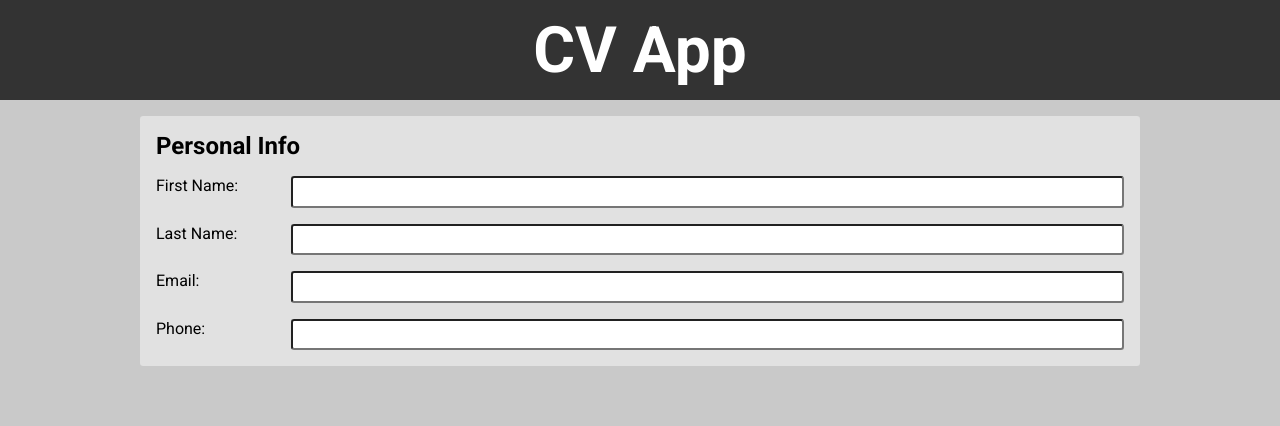
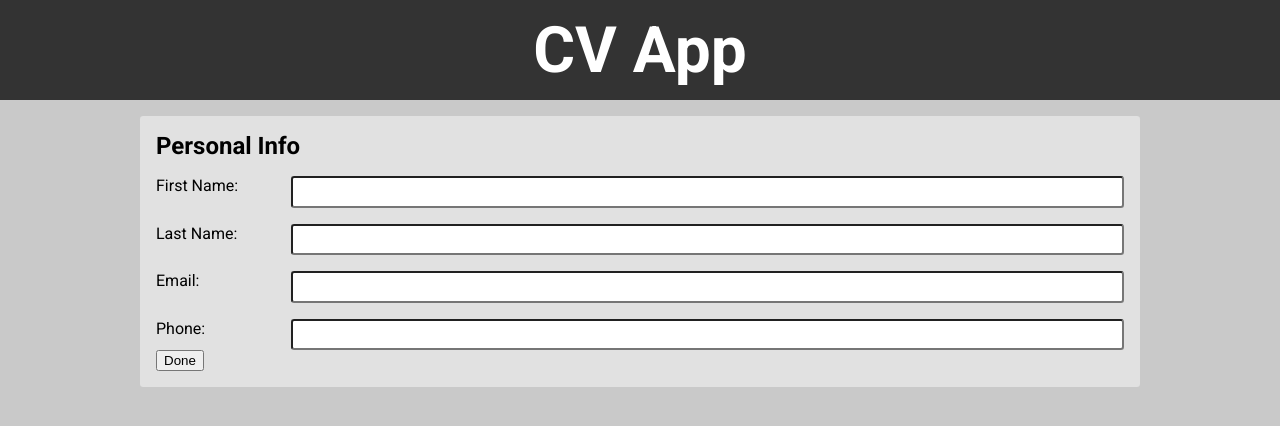
Before and after one commit to aptoivonen/cv-project, a React (Create React App) app: page / in a window 1280 px wide. Shown: the top 426 px of the page. Built offline with nearby package versions, Linux system fonts and the light colour scheme.

Commit message:
Create basic submit functionality

```diff
--- a/src/App.js
+++ b/src/App.js
@@ -11,11 +11,17 @@ function App() {
     email: "",
     phoneNumber: "",
   });
-  const [education, setEducation] = useState([]);
+  // const [education, setEducation] = useState([]);
+  const [isSubmitted, setSubmitted] = useState(false);
 
   const handlePersonalInfoChange = (data) => {
     console.log("handlePersonalInfoChange:", data);
     setPersonalInfo(data);
+  };
+
+  const handleSubmit = () => {
+    console.log("handleSubmit");
+    setSubmitted(true);
   };
 
   return (
@@ -23,7 +29,9 @@ function App() {
       <Header />
       <Main
         personalInfo={personalInfo}
+        isSubmitted={isSubmitted}
         onPersonalInfoChange={handlePersonalInfoChange}
+        onSubmit={handleSubmit}
       />
     </div>
   );
--- a/src/components/Form.js
+++ b/src/components/Form.js
@@ -3,15 +3,21 @@ import PersonalInfoFormSection from "./PersonalInfoFormSection";
 import EducationFormSection from "./EducationFormSection";
 import WorkExperienceFormSection from "./WorkExperienceFormSection";
 
-export default function Form({ personalInfo, onPersonalInfoChange }) {
+export default function Form({ personalInfo, onPersonalInfoChange, onSubmit }) {
+  const handleSubmit = (e) => {
+    e.preventDefault();
+    onSubmit();
+  };
+
   return (
-    <form className="form">
+    <form className="form" onSubmit={handleSubmit}>
       <PersonalInfoFormSection
         personalInfo={personalInfo}
         onPersonalInfoChange={onPersonalInfoChange}
       />
       <EducationFormSection />
       <WorkExperienceFormSection />
+      <button type="submit">Done</button>
     </form>
   );
 }
--- a/src/components/Main.js
+++ b/src/components/Main.js
@@ -1,14 +1,27 @@
 import Form from "./Form";
 import "./Main.css";
 
-export default function Main({ personalInfo, onPersonalInfoChange }) {
+export default function Main({
+  personalInfo,
+  onPersonalInfoChange,
+  isSubmitted,
+  onSubmit,
+}) {
   return (
     <main className="main">
       <div className="container">
-        <Form
-          personalInfo={personalInfo}
-          onPersonalInfoChange={onPersonalInfoChange}
-        />
+        {isSubmitted ? (
+          <div>
+            <h2>Submitted</h2>
+            <p>{personalInfo.firstName}</p>
+          </div>
+        ) : (
+          <Form
+            personalInfo={personalInfo}
+            onPersonalInfoChange={onPersonalInfoChange}
+            onSubmit={onSubmit}
+          />
+        )}
       </div>
     </main>
   );
```
Also changed, not shown: src/components/PersonalInfoFormSection.js (+4 -3 lines).
